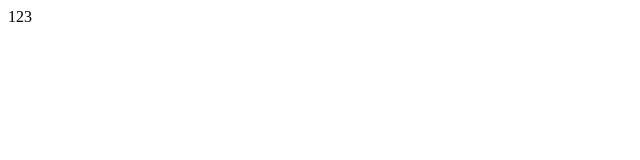
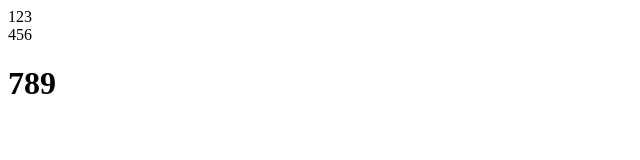
Before and after one commit to Jing-siao/git-learn, a plain HTML site: page index.html in a window 1280 px wide. Shown: the whole page, without its empty margins (0-640 px from the left). Drawn offline with Linux system fonts and the light colour scheme.

Commit message:
第六次

```diff
--- a/index.html
+++ b/index.html
@@ -11,8 +11,8 @@
   <div>
     123
   </div>
-  <div></div>
-  <h1></h1>
+  <div>456</div>
+  <h1>789</h1>
 </body>
 
 </html>
```
